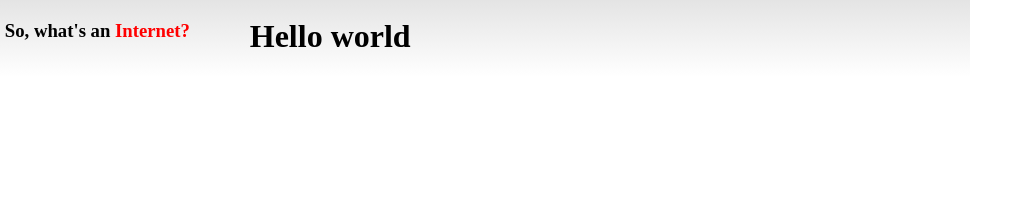
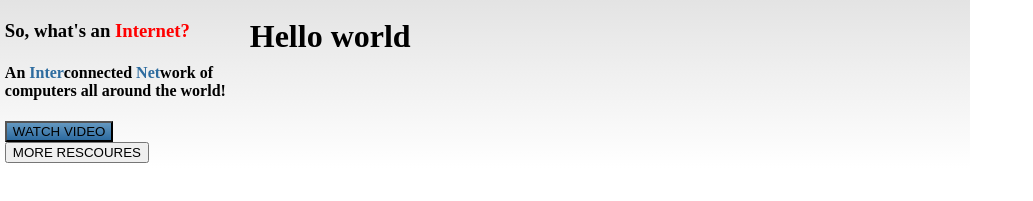
Before and after one commit to lormanlau/Internet, a plain HTML site: page index.html in a window 1280 px wide. Shown: the part 147-348 px from the top of the page, without its empty margins (0-1033 px from the left). Drawn offline with Linux system fonts and the light colour scheme.

Commit message:
added button to sidebar

```diff
--- a/index.html
+++ b/index.html
@@ -13,6 +13,11 @@
 	<div id="main_container">
 		<div id="sidebar">
 			<h3>So, what's an <span class="red">Internet?</span></h3>
+			<h4>An <span class="blue">Inter</span>connected <span class="blue">Net</span>work of computers all around the world!</h4>
+			<form>
+				<button type="button" id="watchvid">WATCH VIDEO</button>
+				<button type="button" id="moreResources">MORE RESCOURES</button>
+			</form>
 		</div>
 		<div id="main_content">
 			<h1>Hello world</h1>
--- a/style.css
+++ b/style.css
@@ -36,3 +36,6 @@ body{
 #main_content {
 	flex: 3;
 }
+#watchvid {
+	background: linear-gradient( 180deg, #6498c0, #2d6ba0 );
+}
```
